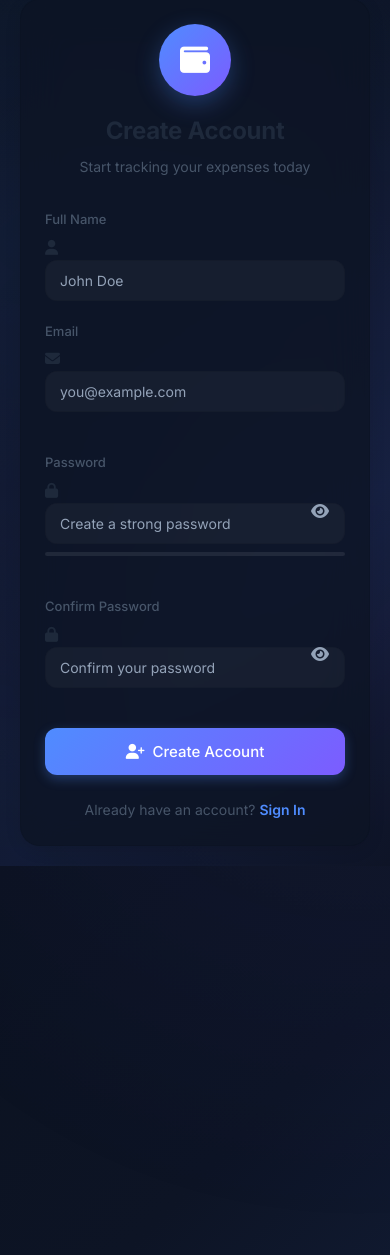
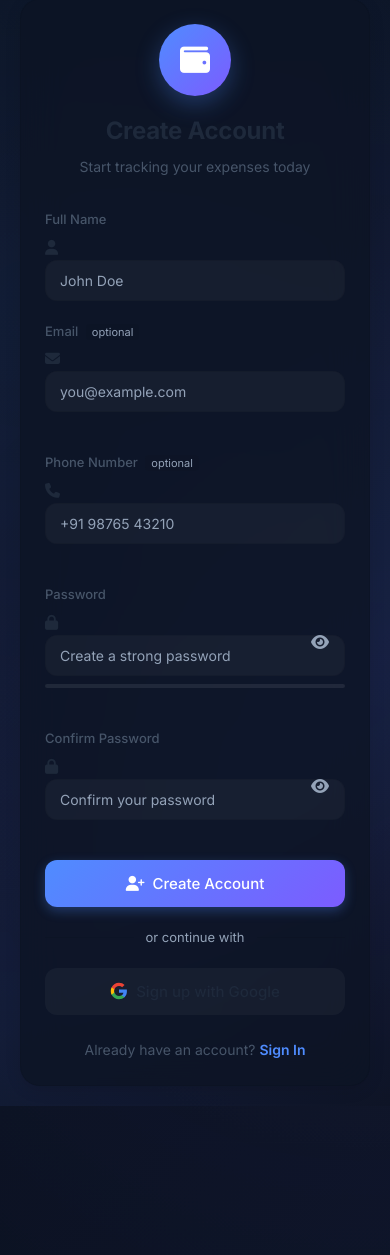
Before and after one commit to pandulavedavyas/expense-tracking-dashboard, a Flask app: page /register in a window 390 px wide; the page is wider, and only the part inside the window is pictured. Shown: the part 21-1276 px from the top of that part. Before the commit the page ends 887 px from the top of that part, so only its background shows below. Run offline with Flask 3, Linux system fonts and the light colour scheme.

Commit message:
feat: phone login + Google OAuth + updated auth UI

```diff
--- a/app.py
+++ b/app.py
@@ -23,6 +23,13 @@ def create_app():
     login_manager.login_view = 'auth.login'
     login_manager.login_message_category = 'error'
 
+    from routes.auth import auth_bp, _init_oauth
+    from routes.dashboard import dashboard_bp
+    from routes.transactions import transactions_bp
+    from routes.analytics import analytics_bp
+
+    _init_oauth(app)
+
     @login_manager.user_loader
     def load_user(user_id):
         return User.query.get(int(user_id))
@@ -38,11 +45,6 @@ def create_app():
             }
         return {'currency': '₹', 'dark_mode': False, 'accent_color': '#2563EB'}
 
-    from routes.auth import auth_bp
-    from routes.dashboard import dashboard_bp
-    from routes.transactions import transactions_bp
-    from routes.analytics import analytics_bp
-
     app.register_blueprint(auth_bp)
     app.register_blueprint(dashboard_bp)
     app.register_blueprint(transactions_bp)
--- a/requirements.txt
+++ b/requirements.txt
@@ -5,3 +5,5 @@ Werkzeug==3.1.3
 fpdf2==2.8.7
 whitenoise==6.8.2
 psycopg2-binary==2.9.10
+authlib==1.4.1
+requests==2.32.3
--- a/routes/auth.py
+++ b/routes/auth.py
@@ -1,11 +1,36 @@
+import os
+import re
 from flask import Blueprint, render_template, redirect, url_for, flash, request, jsonify, session
 from flask_login import login_user, logout_user, login_required, current_user
 from werkzeug.security import generate_password_hash, check_password_hash
-import re
+from authlib.integrations.flask_client import OAuth
 from models import db
 from models.user import User
 
 auth_bp = Blueprint('auth', __name__)
+oauth = OAuth(app=None)
+
+oauth.register(
+    name='google',
+    client_id=os.environ.get('GOOGLE_CLIENT_ID', ''),
+    client_secret=os.environ.get('GOOGLE_CLIENT_SECRET', ''),
+    server_metadata_url='https://accounts.google.com/.well-known/openid-configuration',
+    client_kwargs={'scope': 'openid email profile'},
+)
+
+
+def _init_oauth(app):
+    oauth.init_app(app)
+
+
+def _is_phone(value):
+    return bool(re.match(r'^[\d\+\-\s\(\)]{7,20}$', value))
+
+
+def _find_user(identifier):
+    if _is_phone(identifier):
+        return User.query.filter_by(phone=identifier).first()
+    return User.query.filter_by(email=identifier.lower().strip()).first()
 
 
 @auth_bp.route('/register', methods=['GET', 'POST'])
@@ -16,24 +41,29 @@ def register():
     if request.method == 'POST':
         name = request.form.get('name', '').strip()
         email = request.form.get('email', '').strip().lower()
+        phone = request.form.get('phone', '').strip()
         password = request.form.get('password', '')
         confirm_password = request.form.get('confirm_password', '')
 
         errors = []
         if not name:
             errors.append('Name is required.')
-        if not email:
-            errors.append('Email is required.')
-        elif not re.match(r'^[^@\s]+@[^@\s]+\.[^@\s]+$', email):
+        if not email and not phone:
+            errors.append('Either email or phone number is required.')
+        if email and not re.match(r'^[^@\s]+@[^@\s]+\.[^@\s]+$', email):
             errors.append('Please enter a valid email address.')
+        if phone and not _is_phone(phone):
+            errors.append('Please enter a valid phone number.')
         if not password:
             errors.append('Password is required.')
         elif len(password) < 6:
             errors.append('Password must be at least 6 characters.')
         if password != confirm_password:
             errors.append('Passwords do not match.')
-        if User.query.filter_by(email=email).first():
-            errors.append('An account with this email already exists. Please login.')
+        if email and User.query.filter_by(email=email).first():
+            errors.append('An account with this email already exists.')
+        if phone and User.query.filter_by(phone=phone).first():
+            errors.append('An account with this phone number already exists.')
 
         if errors:
             for e in errors:
@@ -42,7 +72,8 @@ def register():
 
         user = User(
             name=name,
-            email=email,
+            email=email if email else None,
+            phone=phone if phone else None,
             password=generate_password_hash(password)
         )
         db.session.add(user)
@@ -60,39 +91,78 @@ def login():
         return redirect(url_for('dashboard.index'))
 
     if request.method == 'POST':
-        email = request.form.get('email', '').strip().lower()
+        identifier = request.form.get('email', '').strip()
         password = request.form.get('password', '')
-        user = User.query.filter_by(email=email).first()
 
-        if user and check_password_hash(user.password, password):
+        user = _find_user(identifier)
+
+        if user and user.password and check_password_hash(user.password, password):
             session.permanent = True
             login_user(user, remember=True)
             next_page = request.args.get('next')
             resp = redirect(next_page or url_for('dashboard.index'))
-            if remember:
-                resp.set_cookie('remembered_email', email, max_age=30*24*60*60)
-            else:
-                resp.delete_cookie('remembered_email')
+            resp.set_cookie('remembered_email', identifier, max_age=30*24*60*60)
             flash('Welcome back, {}!'.format(user.name), 'success')
             return resp
         else:
-            flash('Invalid email or password.', 'error')
+            flash('Invalid credentials. Please try again.', 'error')
 
     return render_template('login.html')
 
 
+@auth_bp.route('/login/google')
+def google_login():
+    redirect_uri = url_for('auth.google_callback', _external=True)
+    return oauth.google.authorize_redirect(redirect_uri)
+
+
+@auth_bp.route('/login/google/callback')
+def google_callback():
+    token = oauth.google.authorize_access_token()
+    user_info = token.get('userinfo') or oauth.google.parse_id_token(token)
+
+    google_id = user_info.get('sub')
+    email = user_info.get('email', '').lower()
+    name = user_info.get('name', '')
+    picture = user_info.get('picture', '')
+
+    user = User.query.filter_by(google_id=google_id).first()
+    if not user:
+        user = User.query.filter_by(email=email).first()
+        if user:
+            user.google_id = google_id
+            if picture and not user.profile_picture:
+                user.profile_picture = picture
+            db.session.commit()
+        else:
+            user = User(
+                name=name,
+                email=email,
+                google_id=google_id,
+                profile_picture=picture,
+                password=None
+            )
+            db.session.add(user)
+            db.session.commit()
+
+    session.permanent = True
+    login_user(user, remember=True)
+    flash('Welcome, {}!'.format(user.name), 'success')
+    return redirect(url_for('dashboard.index'))
+
+
 @auth_bp.route('/forgot-password', methods=['POST'])
 def forgot_password():
-    email = request.form.get('email', '').strip().lower()
-    if not email:
-        flash('Please enter your email address.', 'error')
+    identifier = request.form.get('email', '').strip()
+    if not identifier:
+        flash('Please enter your email address or phone number.', 'error')
         return redirect(url_for('auth.login'))
 
-    user = User.query.filter_by(email=email).first()
+    user = _find_user(identifier)
     if user:
-        flash('A password reset link has been sent to {}. (Demo: check your email client)'.format(email), 'success')
+        flash('A password reset link has been sent to {}. (Demo: check your email client)'.format(identifier), 'success')
     else:
-        flash('No account found with that email address.', 'error')
+        flash('No account found with that email or phone number.', 'error')
 
     return redirect(url_for('auth.login'))
 
@@ -104,6 +174,13 @@ def check_email():
     return jsonify({'exists': exists})
 
 
+@auth_bp.route('/api/check-phone')
+def check_phone():
+    phone = request.args.get('phone', '').strip()
+    exists = User.query.filter_by(phone=phone).first() is not None
+    return jsonify({'exists': exists})
+
+
 @auth_bp.route('/logout')
 @login_required
 def logout():
--- a/static/css/style.css
+++ b/static/css/style.css
@@ -355,6 +355,68 @@ canvas {
     text-decoration: underline;
 }
 
+.auth-divider {
+    display: flex;
+    align-items: center;
+    gap: 12px;
+    margin: 20px 0;
+    color: var(--text-muted);
+    font-size: 13px;
+}
+
+.auth-divider::before,
+.auth-divider::after {
+    content: '';
+    flex: 1;
+    height: 1px;
+    background: var(--border);
+}
+
+.auth-divider span {
+    white-space: nowrap;
+}
+
+.btn-google {
+    display: flex;
+    align-items: center;
+    justify-content: center;
+    gap: 10px;
+    padding: 12px 20px;
+    border: 1px solid var(--border);
+    border-radius: var(--radius-sm);
+    background: rgba(255,255,255,0.04);
+    color: var(--text);
+    font-family: var(--font);
+    font-size: 14px;
+    font-weight: 500;
+    cursor: pointer;
+    transition: var(--transition);
+    text-decoration: none;
+}
+
+.btn-google:hover {
+    background: rgba(255,255,255,0.08);
+    border-color: var(--border-hover);
+    transform: translateY(-1px);
+}
+
+.optional-tag {
+    font-size: 11px;
+    font-weight: 400;
+    color: var(--text-muted);
+    background: var(--surface);
+    padding: 1px 6px;
+    border-radius: 4px;
+    margin-left: 4px;
+}
+
+.auth-note {
+    font-size: 12px;
+    color: var(--warning);
+    margin-top: -10px;
+    margin-bottom: 12px;
+}
+
 /* ============================================
    5. SIDEBAR
    ============================================ */
--- a/templates/register.html
+++ b/templates/register.html
@@ -51,7 +51,7 @@
                 </div>
 
                 <div class="form-group">
-                    <label for="email">Email</label>
+                    <label for="email">Email <span class="optional-tag">optional</span></label>
                     <div class="input-wrapper">
                         <i class="fas fa-envelope"></i>
                         <input
@@ -60,11 +60,27 @@
                             name="email"
                             placeholder="you@example.com"
                             value="{{ email|default('') }}"
-                            required
                         >
                     </div>
                     <span class="field-hint" id="emailHint"></span>
                 </div>
+
+                <div class="form-group">
+                    <label for="phone">Phone Number <span class="optional-tag">optional</span></label>
+                    <div class="input-wrapper">
+                        <i class="fas fa-phone"></i>
+                        <input
+                            type="tel"
+                            id="phone"
+                            name="phone"
+                            placeholder="+91 98765 43210"
+                            value="{{ phone|default('') }}"
+                        >
+                    </div>
+                    <span class="field-hint" id="phoneHint"></span>
+                </div>
+
+                <p class="auth-note" id="contactNote" style="display:none;">At least one of email or phone is required.</p>
 
                 <div class="form-group">
                     <label for="password">Password</label>
@@ -111,6 +127,15 @@
                 </button>
             </form>
 
+            <div class="auth-divider">
+                <span>or continue with</span>
+            </div>
+
+            <a href="{{ url_for('auth.google_login') }}" class="btn btn-google btn-block">
+                <svg width="18" height="18" viewBox="0 0 24 24"><path fill="#4285F4" d="M22.56 12.25c0-.78-.07-1.53-.2-2.25H12v4.26h5.92a5.06 5.06 0 0 1-2.2 3.32v2.77h3.57c2.08-1.92 3.28-4.74 3.28-8.1z"/><path fill="#34A853" d="M12 23c2.97 0 5.46-.98 7.28-2.66l-3.57-2.77c-.98.66-2.23 1.06-3.71 1.06-2.86 0-5.29-1.93-6.16-4.53H2.18v2.84C3.99 20.53 7.7 23 12 23z"/><path fill="#FBBC05" d="M5.84 14.09c-.22-.66-.35-1.36-.35-2.09s.13-1.43.35-2.09V7.07H2.18C1.43 8.55 1 10.22 1 12s.43 3.45 1.18 4.93l2.85-2.22.81-.62z"/><path fill="#EA4335" d="M12 5.38c1.62 0 3.06.56 4.21 1.64l3.15-3.15C17.45 2.09 14.97 1 12 1 7.7 1 3.99 3.47 2.18 7.07l3.66 2.84c.87-2.6 3.3-4.53 6.16-4.53z"/></svg>
+                <span>Sign up with Google</span>
+            </a>
+
             <div class="auth-footer">
                 <p>Already have an account? <a href="{{ url_for('auth.login') }}">Sign In</a></p>
             </div>
@@ -118,6 +143,13 @@
     </div>
 
     <script>
+        (function() {
+            var overlay = document.createElement('div');
+            overlay.className = 'page-transition';
+            document.body.appendChild(overlay);
+            setTimeout(function() { overlay.remove(); }, 700);
+        })();
+
         function togglePassword(id) {
             const input = document.getElementById(id);
             const icon = input.parentElement.querySelector('.toggle-password i');
@@ -195,43 +227,56 @@
 
         document.getElementById('confirm_password').addEventListener('input', checkPasswordMatch);
 
-        let emailTimeout = null;
+        function validateContact() {
+            const email = document.getElementById('email').value.trim();
+            const phone = document.getElementById('phone').value.trim();
+            const note = document.getElementById('contactNote');
+            if (!email && !phone) {
+                note.style.display = 'block';
+            } else {
+                note.style.display = 'none';
+            }
+        }
+
         document.getElementById('email').addEventListener('input', function() {
+            validateContact();
             const email = this.value.trim();
             const hint = document.getElementById('emailHint');
+            clearTimeout(emailTimeout);
+            if (email.length === 0) { hint.textContent = ''; hint.className = 'field-hint'; return; }
+            if (!/^[^\s@]+@[^\s@]+\.[^\s@]+$/.test(email)) { hint.textContent = ''; return; }
+            emailTimeout = setTimeout(function() {
+                hint.textContent = 'Checking...';
+                hint.className = 'field-hint';
+                fetch('/api/check-email?email=' + encodeURIComponent(email))
+                    .then(function(r) { return r.json(); })
+                    .then(function(d) {
+                        hint.textContent = d.exists ? 'Email already registered' : 'Email available';
+                        hint.className = 'field-hint ' + (d.exists ? 'hint-error' : 'hint-success');
+                    })
+                    .catch(function() { hint.textContent = ''; });
+            }, 500);
+        });
 
-            clearTimeout(emailTimeout);
+        let emailTimeout = null;
+        let phoneTimeout = null;
 
-            if (email.length === 0) {
-                hint.textContent = '';
+        document.getElementById('phone').addEventListener('input', function() {
+            validateContact();
+            const phone = this.value.trim();
+            const hint = document.getElementById('phoneHint');
+            clearTimeout(phoneTimeout);
+            if (phone.length === 0) { hint.textContent = ''; hint.className = 'field-hint'; return; }
+            phoneTimeout = setTimeout(function() {
+                hint.textContent = 'Checking...';
                 hint.className = 'field-hint';
-                return;
-            }
-
-            if (!/^[^\s@]+@[^\s@]+\.[^\s@]+$/.test(email)) {
-                hint.textContent = '';
-                return;
-            }
-
-            emailTimeout = setTimeout(function() {
-                hint.textContent = 'Checking availability...';
-                hint.className = 'field-hint';
-
-                fetch('/api/check-email?email=' + encodeURIComponent(email))
-                    .then(function(res) { return res.json(); })
-                    .then(function(data) {
-                        if (data.exists) {
-                            hint.textContent = 'Email is already registered';
-                            hint.className = 'field-hint hint-error';
-                        } else {
-                            hint.textContent = 'Email is available';
-                            hint.className = 'field-hint hint-success';
-                        }
+                fetch('/api/check-phone?phone=' + encodeURIComponent(phone))
+                    .then(function(r) { return r.json(); })
+                    .then(function(d) {
+                        hint.textContent = d.exists ? 'Phone already registered' : 'Phone available';
+                        hint.className = 'field-hint ' + (d.exists ? 'hint-error' : 'hint-success');
                     })
-                    .catch(function() {
-                        hint.textContent = '';
-                        hint.className = 'field-hint';
-                    });
+                    .catch(function() { hint.textContent = ''; });
             }, 500);
         });
 
@@ -240,9 +285,7 @@
             toasts.forEach(function(toast, index) {
                 setTimeout(function() {
                     toast.classList.add('fade-out');
-                    setTimeout(function() {
-                        toast.remove();
-                    }, 400);
+                    setTimeout(function() { toast.remove(); }, 400);
                 }, 4000 + index * 300);
             });
         });
```
Also changed, not shown: models/user.py (+6 -4 lines), templates/login.html (+19 -10 lines).
